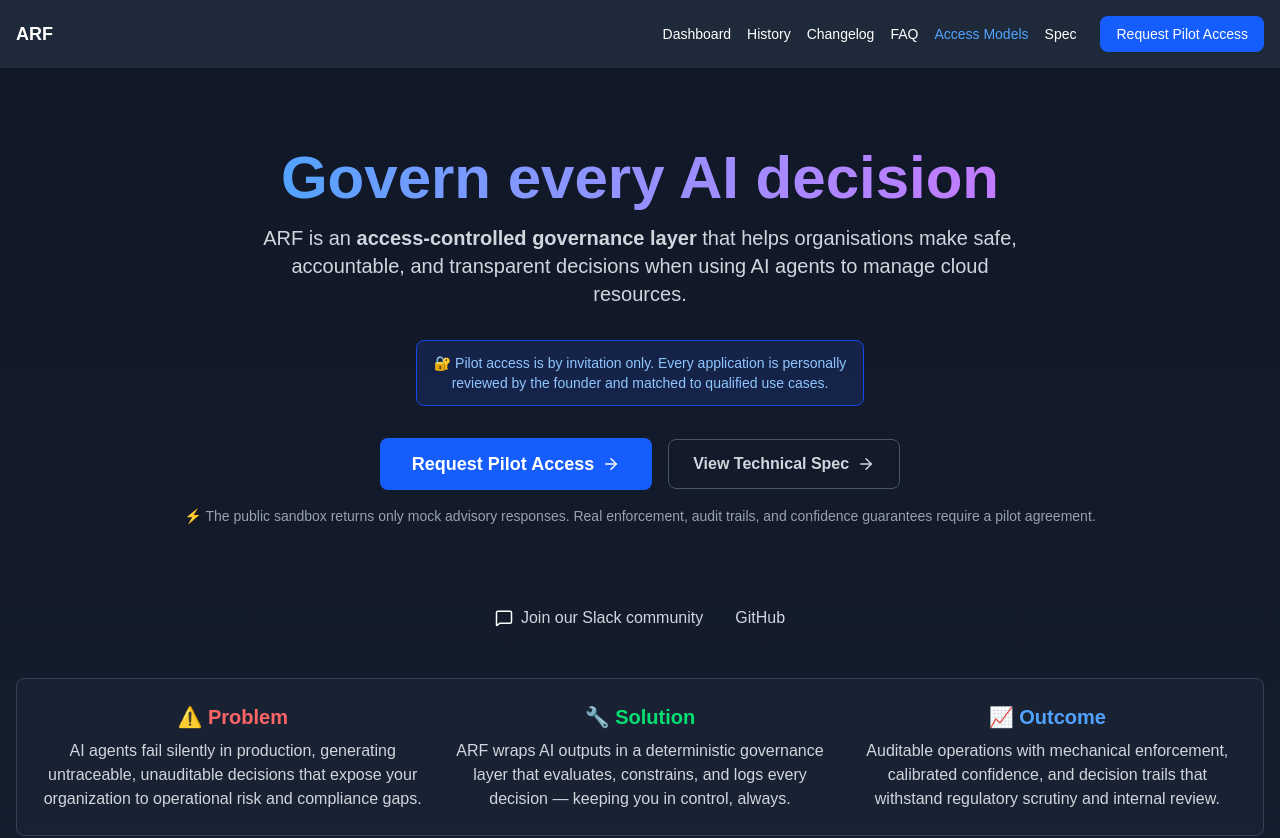
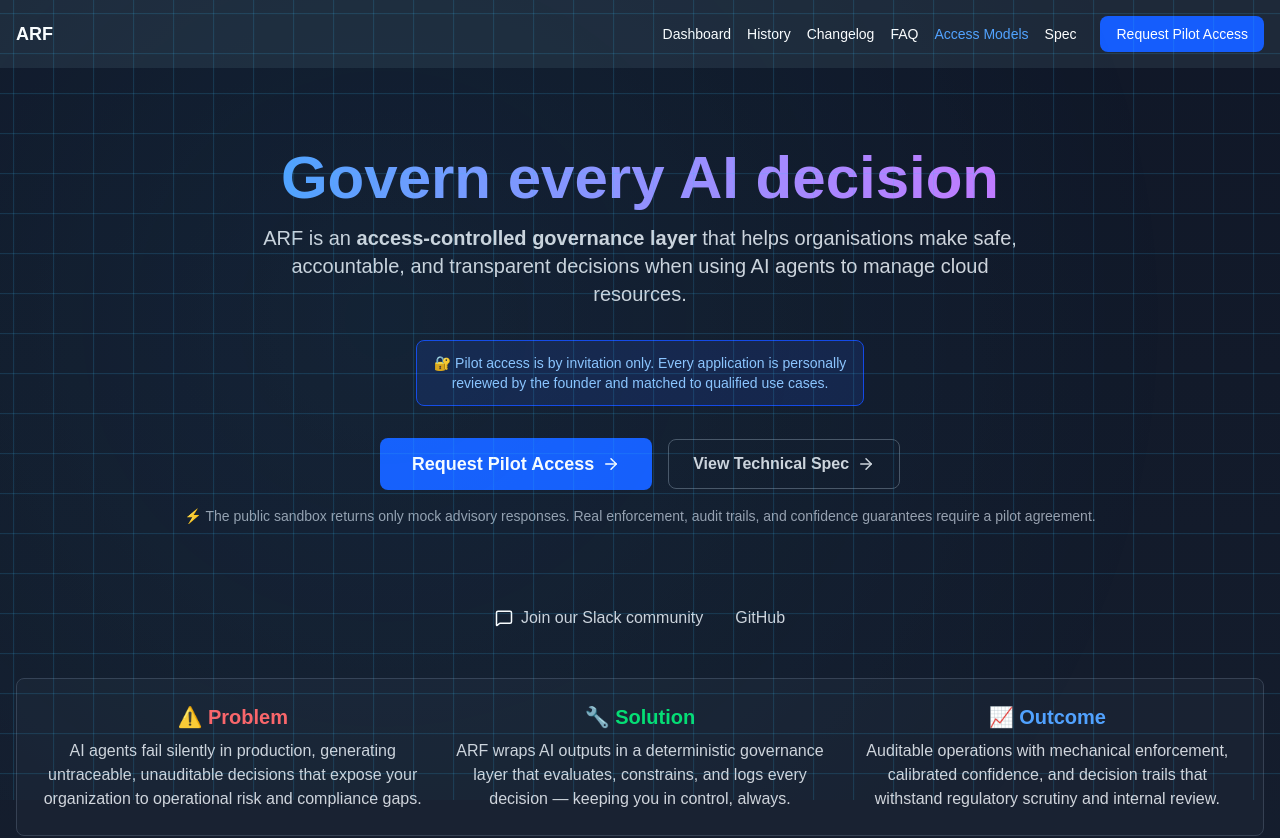
Before and after one commit to arf-foundation/arf-frontend, a Next.js app: page / in a window 1280 px wide. Shown: the top 838 px of the page. Built offline with nearby package versions, Linux system fonts and the light colour scheme.

Commit message:
Update globals.css

```diff
--- a/app/globals.css
+++ b/app/globals.css
@@ -14,7 +14,7 @@
 
 @media (prefers-color-scheme: dark) {
   :root {
-    --background: #0a0a0a;
+    --background: #0a0c10;   /* changed from #0a0a0a to match pitch deck */
     --foreground: #ededed;
   }
 }
@@ -105,3 +105,57 @@ body {
 .feature-card .details-content {
   transition: max-height 0.2s ease-out;
 }
+
+/* ============================================
+   UNIFIED ANIMATED TECH GRID (from pitch deck)
+   ============================================ */
+:root {
+  --grid-color: rgba(56, 189, 248, 0.18);
+  --glow-color-start: rgba(56, 189, 248, 0.12);
+  --glow-color-end: transparent;
+  --grid-size: 40px;
+  --animation-speed-grid: 20s;
+  --animation-speed-glow: 6s;
+}
+
+/* Animated grid layer */
+body::before {
+  content: "";
+  position: fixed;
+  top: 0;
+  left: 0;
+  width: 100%;
+  height: 100%;
+  background-image:
+    linear-gradient(var(--grid-color) 1px, transparent 1px),
+    linear-gradient(90deg, var(--grid-color) 1px, transparent 1px);
+  background-size: var(--grid-size) var(--grid-size);
+  pointer-events: none;
+  z-index: 0;
+  animation: gridMove var(--animation-speed-grid) linear infinite;
+}
+
+@keyframes gridMove {
+  0% { background-position: 0 0; }
+  100% { background-position: var(--grid-size) var(--grid-size); }
+}
+
+/* Pulsing radial glow layer */
+body::after {
+  content: "";
+  position: fixed;
+  top: 0;
+  left: 0;
+  width: 100%;
+  height: 100%;
+  background: radial-gradient(circle at 30% 40%, var(--glow-color-start), var(--glow-color-end) 80%);
+  pointer-events: none;
+  z-index: 0;
+  animation: pulseGlow var(--animation-speed-glow) ease infinite;
+}
+
+@keyframes pulseGlow {
+  0% { opacity: 0.4; }
+  50% { opacity: 0.8; }
+  100% { opacity: 0.4; }
+}
```
